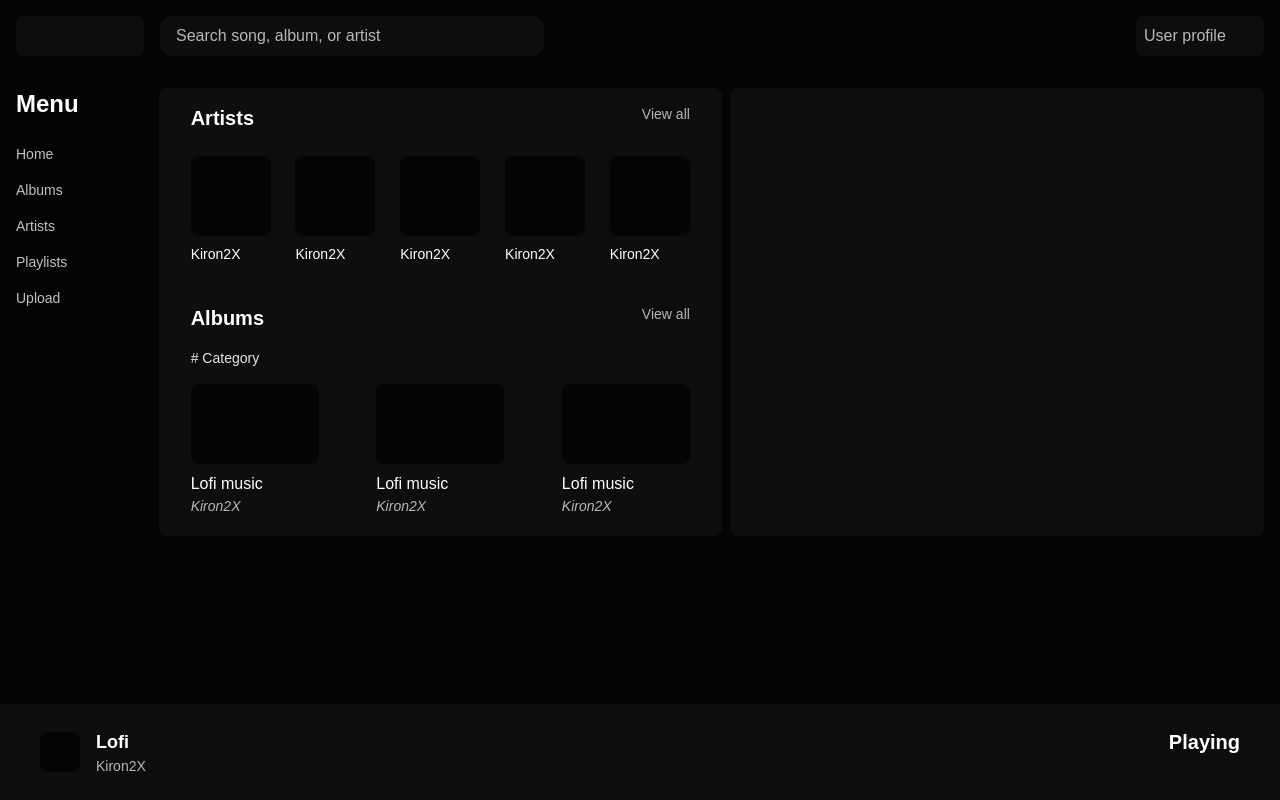
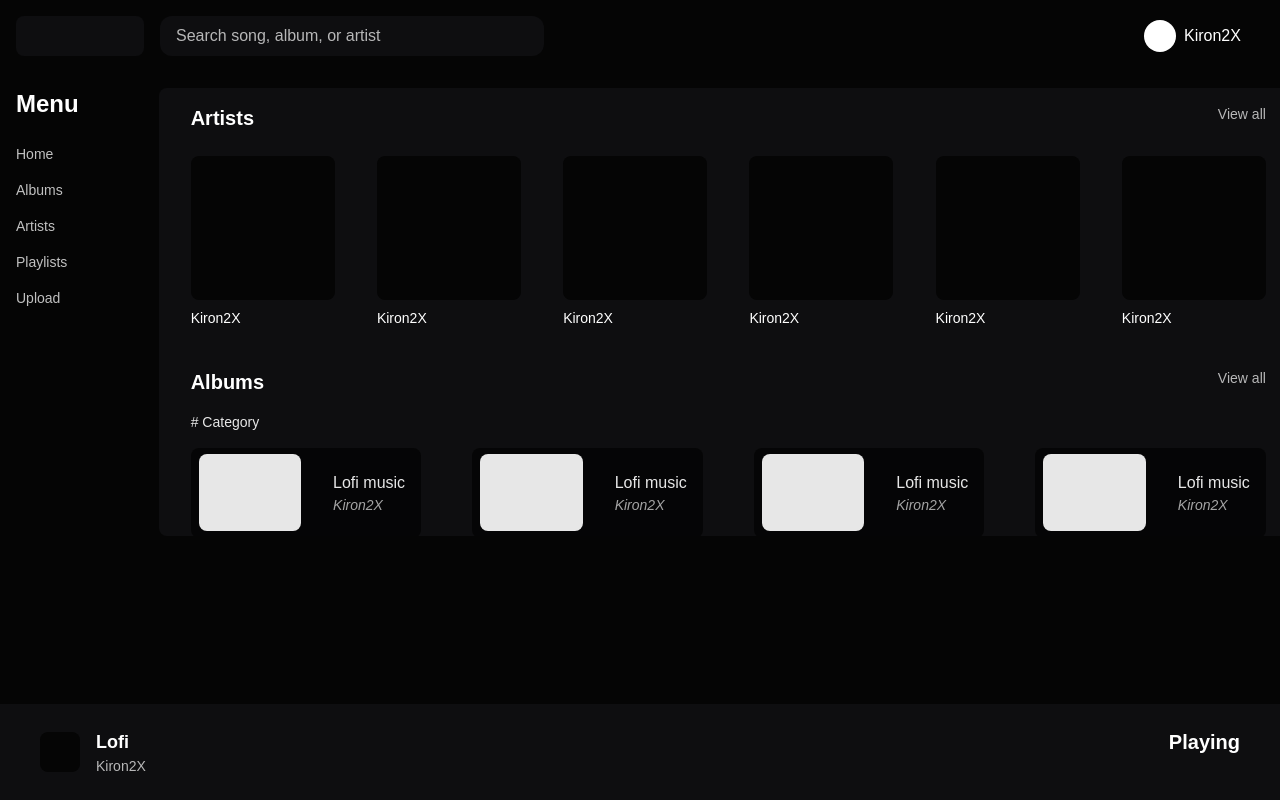
Before and after one commit to 0xZurvan/AudioDeck, a Nuxt app in the folder client/: page / in a window 1280 px wide. Built offline with nearby package versions, Linux system fonts and the light colour scheme.

Commit message:
refactor: new home layout, user tab, album card

```diff
--- a/client/app.vue
+++ b/client/app.vue
@@ -1,7 +1,7 @@
 <template>
   <div class="flex flex-col justify-between w-screen h-screen overflow-hidden">
     <NuxtLayout class="flex flex-row justify-around mx-4 my-4">
-      <NuxtPage class="w-[min(44vw)]" />
+      <NuxtPage />
     </NuxtLayout>
 
     <SongPlayer class="" />
--- a/client/components/common/AlbumCard.vue
+++ b/client/components/common/AlbumCard.vue
@@ -1,6 +1,7 @@
 <template>
- <div class="flex flex-col items-start rounded-lg gap-2">
-    <div class="bg-m-dark w-32 h-20 rounded-lg"></div>
+ <div class="flex flex-row justify-start items-center bg-m-dark w-[max(18vw)] h-[min(7vw)] space-x-8 rounded-lg p-2 opacity-90 hover:shadow-xl">
+
+    <div class="container w-[min(8vw)] h-[min(6vw)] bg-white rounded-lg"></div>
 
     <div class="flex flex-col items-start">
       <p class="text-white font-medium text-base">{{ albumName }}</p>
--- a/client/components/common/ArtistCard.vue
+++ b/client/components/common/ArtistCard.vue
@@ -1,6 +1,6 @@
 <template>
-  <div class="flex flex-col gap-2">
-    <div class="bg-m-dark w-20 h-20 rounded-lg"></div>
+  <div class="flex flex-col justify-evenly j gap-2">
+    <div class="bg-m-dark w-36 h-36 rounded-lg hover:shadow-xl"></div>
     <p class="text-white font-medium text-sm">{{ artistName }}</p>
   </div>
 </template>
--- a/client/components/index/Albums.vue
+++ b/client/components/home/Albums.vue
@@ -1,5 +1,5 @@
 <template>
-  <div class="flex flex-col space-y-4">
+  <div class="flex flex-col space-y-4 w-[min(84vw)]">
 
     <div class="flex flex-row justify-between">
       <h1 class="text-white text-xl font-bold">Albums</h1>
@@ -9,6 +9,9 @@
     <p class="text-white text-sm opacity-90 font-"># Category</p>
 
     <ul class="flex flex-row justify-between items-center">
+      <li>
+        <AlbumCard albumName="Lofi music" artistName="Kiron2X" albumLength="10" />
+      </li>
       <li>
         <AlbumCard albumName="Lofi music" artistName="Kiron2X" albumLength="10" />
       </li>
@@ -31,10 +34,16 @@
       <li>
         <AlbumCard albumName="Lofi music" artistName="Kiron2X" albumLength="10" />
       </li>
+      <li>
+        <AlbumCard albumName="Lofi music" artistName="Kiron2X" albumLength="10" />
+      </li>
     </ul>
 
     <p class="text-white text-sm opacity-90 font-"># Category</p>
     <ul class="flex flex-row justify-between items-center">
+      <li>
+        <AlbumCard albumName="Lofi music" artistName="Kiron2X" albumLength="10" />
+      </li>
       <li>
         <AlbumCard albumName="Lofi music" artistName="Kiron2X" albumLength="10" />
       </li>
--- a/client/components/index/Artists.vue
+++ b/client/components/home/Artists.vue
@@ -1,5 +1,5 @@
 <template>
-  <div class="flex flex-col space-y-6">
+  <div class="flex flex-col space-y-6 w-[min(84vw)]">
 
     <div class="flex flex-row justify-between">
       <h1 class="text-white text-xl font-bold">Artists</h1>
@@ -7,6 +7,9 @@
     </div>
 
     <ul class="flex flex-row justify-between items-start">
+      <li>
+        <ArtistCard artistName="Kiron2X" />
+      </li>
       <li>
         <ArtistCard artistName="Kiron2X" />
       </li>
--- a/client/components/layout/UserTab.vue
+++ b/client/components/layout/UserTab.vue
@@ -1,5 +1,8 @@
 <template>
-  <div class="bg-s-dark w-32 h-10 rounded-lg text-white text-opacity-70 p-2">User profile</div>
+  <div class="flex flex-row justify-start items-center space-x-2 w-32 h-10 rounded-lg p-2">
+    <div class="bg-white w-8 h-8 rounded-full"></div>
+    <p class="text-white font-medium">Kiron2X</p>
+  </div>
 </template>
 
 <script setup lang="ts">
--- a/client/layouts/default.vue
+++ b/client/layouts/default.vue
@@ -6,7 +6,6 @@
         <Menu />
         <slot />
       </div>
-      <OutputPanel />
     </div>
   </div>
 </template>
--- /dev/null
+++ b/client/pages/albums/[id].vue
@@ -0,0 +1,14 @@
+<template>
+  <div>
+    {{ route.params.id }}
+  </div>
+</template>
+
+<script setup lang="ts">
+const route = useRoute()
+
+</script>
+
+<style scoped>
+
+</style>
--- /dev/null
+++ b/client/pages/albums/index.vue
@@ -0,0 +1,12 @@
+<template>
+  <div>
+    Albums
+  </div>
+</template>
+
+<script setup lang="ts">
+</script>
+
+<style scoped>
+
+</style>
--- a/client/pages/index.vue
+++ b/client/pages/index.vue
@@ -1,5 +1,5 @@
 <template>
-  <div class="flex flex-col space-y-10 bg-s-dark h-[min(35vw)] overflow-y-scroll scroll-smooth scrollbar-thin scrollbar-thumb-green scrollbar-track-white scrollbar-track-rounded-xl rounded-lg py-4 pb-16 px-8">
+  <div class="flex flex-col items-start space-y-10 bg-s-dark w-screen h-[min(35vw)] overflow-hidden overflow-y-scroll scroll-smooth scrollbar-none rounded-lg py-4 pb-16 px-8">
     <Artists />
     <Albums />
   </div>
--- /dev/null
+++ b/client/pages/playlists/[id].vue
@@ -0,0 +1,14 @@
+<template>
+  <div>
+    {{ route.params.id }}
+  </div>
+</template>
+
+<script setup lang="ts">
+const route = useRoute()
+
+</script>
+
+<style scoped>
+
+</style>
--- /dev/null
+++ b/client/pages/playlists/index.vue
@@ -0,0 +1,13 @@
+<template>
+  <div>
+    Playlists
+  </div>
+</template>
+
+<script setup lang="ts">
+
+</script>
+
+<style scoped>
+
+</style>
```
